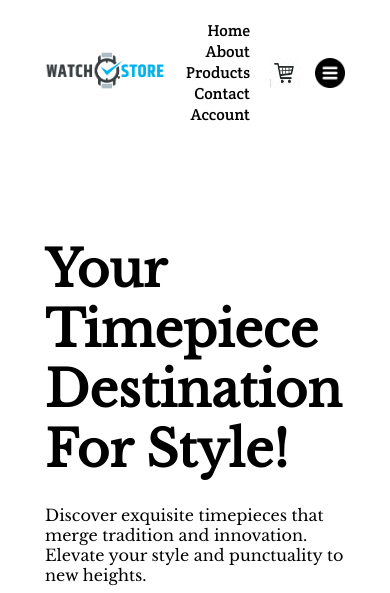
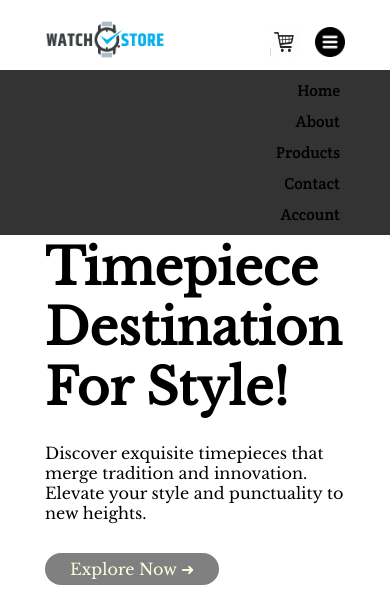
Before and after one commit to anassarker/Watchstore, a plain HTML site: page index.html in a window 390 px wide. Shown: the top 593 px of the page. Drawn offline with nearby package versions, Linux system fonts and the light colour scheme.

Commit message:
bug fixing

```diff
--- a/Assets/style/style.css
+++ b/Assets/style/style.css
@@ -276,4 +276,30 @@ small{
     height:30px;
     margin-left: 15px;
     cursor: pointer;
+    display: none;
 }
+/* responsive */
+
+@media only screen and (max-width: 800px) {
+    nav ul{
+        position: absolute;
+        top: 70px;
+        left: 0;
+        background: #333;
+        width: 100%;
+    }
+    nav ul li{
+        display: block;
+        margin-right: 50px;
+        margin-top: 10px;
+        margin-bottom: 10px;
+    }
+    nav ul li a{
+        color: #fff;
+    }
+    .menu-icon{
+        display: block;
+        cursor: pointer;
+    }
+
+}
--- a/index.html
+++ b/index.html
@@ -4,7 +4,7 @@
     <meta charset="UTF-8">
     <meta name="viewport" content="width=device-width, initial-scale=1.0">
     <title>WatchStore</title>
-    <link rel="stylesheet" href="/Assets/style/style.css">
+    <link rel="stylesheet" href="./Assets/style/style.css">
     <link href="https://fonts.googleapis.com/css2?family=Libre+Baskerville&family=Permanent+Marker&display=swap" rel="stylesheet">
     <link href="https://fonts.googleapis.com/css2?family=Crete+Round&family=Libre+Baskerville&display=swap" rel="stylesheet">
     <script src="https://kit.fontawesome.com/7aeaaf9b0e.js" crossorigin="anonymous"></script>
@@ -14,10 +14,10 @@
     <div class="container">
         <div class="navbar">
             <div class="logo">
-                <img src="/Assets/img/1100x360.webp" width="120px">
+                <img src="./Assets/img/1100x360.webp" width="120px">
             </div>
             <nav>
-                <ul>
+                <ul id="MenuItems">
                     <li><a href=""></a>Home</li>
                     <li><a href=""></a>About</li>
                     <li><a href=""></a>Products</li>
@@ -25,8 +25,8 @@
                     <li><a href=""></a>Account</li>
                 </ul>
             </nav>
-            <img src="/Assets/img/cart.jpg" width="30px" height="30px">
-            <img src="/Assets/img/menu.png" class="menu-icon">
+            <img src="./Assets/img/cart.jpg" width="30px" height="30px">
+            <img src="./Assets/img/menu.png" class="menu-icon">
         </div>
         <div class="row">
             <div class="col-2">
@@ -38,7 +38,7 @@
 
             </div>
             <div class="col-2">
-                <img src="/Assets/img/aron-visuals-BXOXnQ26B7o-unsplash (1).jpg" alt="">
+                <img src="./Assets/img/aron-visuals-BXOXnQ26B7o-unsplash (1).jpg" alt="">
             </div>
         </div>
     </div>
@@ -360,5 +360,6 @@
     <hr>
     <p class="copyright">copyright 2023 | anassarker</p>
 </div>
+
 </body>
 </html>
```
